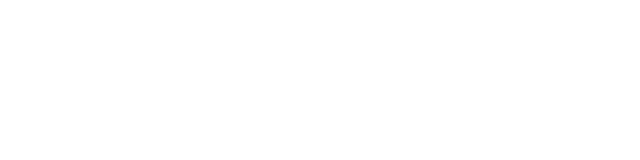
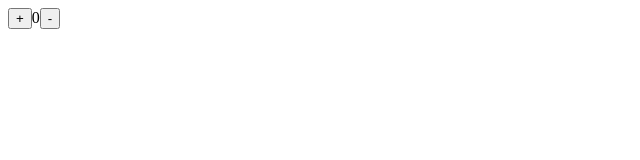
Before and after one commit to umcondo/MAPO_html-css, a React (Create React App) app in the folder reactcra/: page /use-reducer in a window 1280 px wide. Before the commit this address had no page. Shown: the top 160 px of the page, without its empty margins (0-640 px from the left). Built offline with nearby package versions, Linux system fonts and the light colour scheme.

Commit message:
react Reducer

```diff
--- a/reactcra/src/App.js
+++ b/reactcra/src/App.js
@@ -1,13 +1,14 @@
 // components
 
-import { Route, Routes } from 'react-router';
-import App2 from './pages/App2';
-import CallbackRef from './pages/CallbackRef';
-import FetchingData from './pages/FetchingData';
-import GetPokemonApi from './pages/GetPokemonApi';
-import ServerDataAPI from './pages/ServerDataAPI';
-import SwrTest from './pages/SwrTest';
-import SWRTest2 from './pages/SWRTest2';
+import { Route, Routes } from "react-router";
+import Reducer from "./components/Reducer";
+import App2 from "./pages/App2";
+import CallbackRef from "./pages/CallbackRef";
+import FetchingData from "./pages/FetchingData";
+import GetPokemonApi from "./pages/GetPokemonApi";
+import ServerDataAPI from "./pages/ServerDataAPI";
+import SwrTest from "./pages/SwrTest";
+import SWRTest2 from "./pages/SWRTest2";
 
 function App() {
   return (
@@ -19,6 +20,7 @@
         <Route path="/swr" element={<SwrTest />} />
         <Route path="/swr2" element={<SWRTest2 />} />
         <Route path="/pokemon" element={<GetPokemonApi />} />
+        <Route path="/use-reducer" element={<Reducer />} />
         <Route path="/" element={<ServerDataAPI />} />
       </Routes>
     </div>
--- /dev/null
+++ b/reactcra/src/components/Reducer.jsx
@@ -0,0 +1,31 @@
+import React, { useReducer } from "react";
+
+const counterReducer = (state, action) => {
+  switch (action.type) {
+    case "INCREASE_OR_DECREASE_BY":
+      return state + action.by;
+    default:
+      throw new Error();
+  }
+};
+
+export default function Reducer() {
+  const [count, dispatch] = useReducer(counterReducer, 0);
+
+  const handleIncrease = () => {
+    dispatch({ type: "INCREASE_OR_DECREASE_BY", by: 1 });
+  };
+  const handleDecrease = () => {
+    dispatch({ type: "INCREASE_OR_DECREASE_BY", by: -1 });
+  };
+
+  return (
+    <>
+      <button type="button" onClick={handleIncrease}>
+        +
+      </button>
+      <span>{count}</span>
+      <button onClick={handleDecrease}>-</button>
+    </>
+  );
+}
```
Lines whose indentation alone changed are shown as unchanged.
